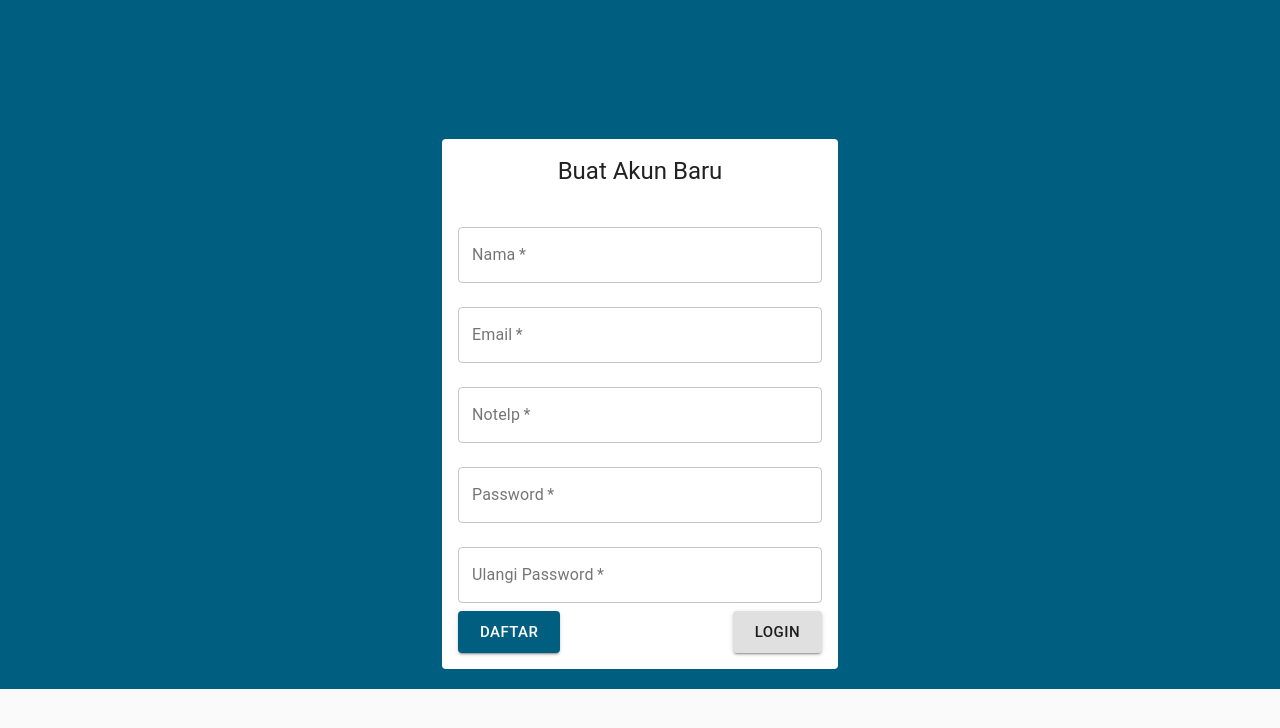
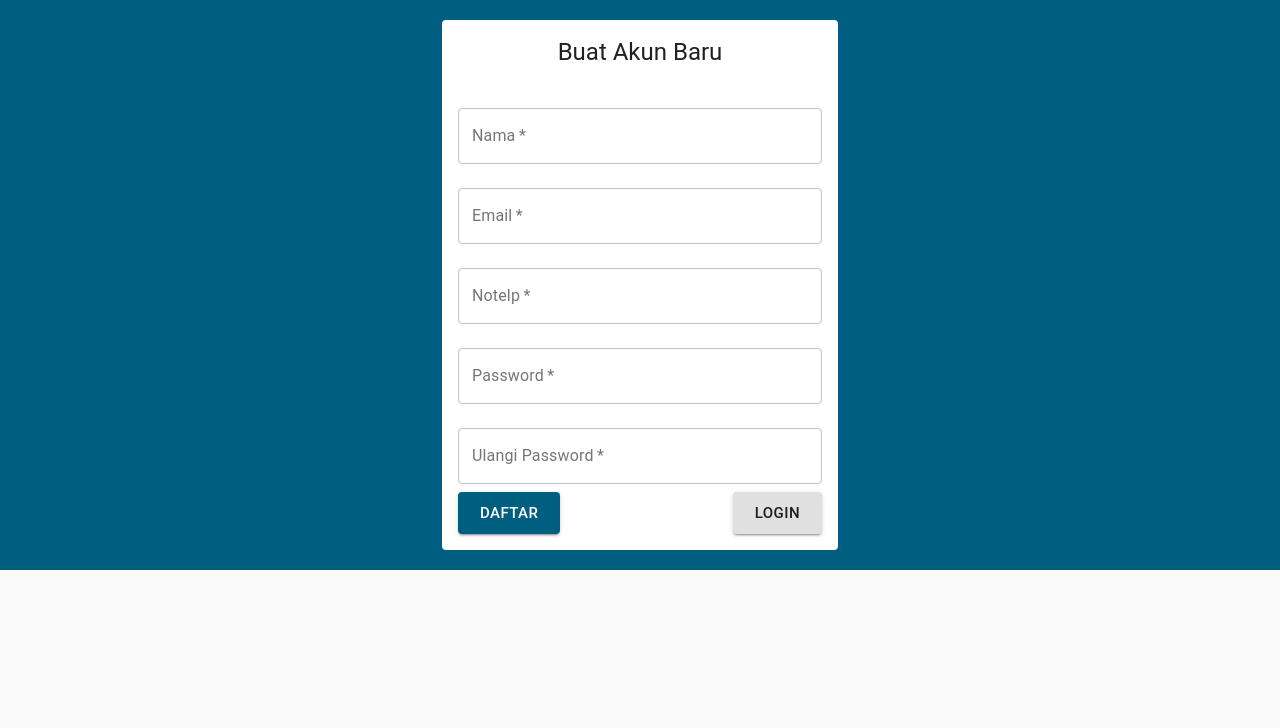
Before and after one commit to namasayayusi/silaturahmi-app, a React (Create React App) app: page /registrasi in a window 1280 px wide. Shown: the top 728 px of the page. Built offline with nearby package versions, Linux system fonts and the light colour scheme; no server answers.

Commit message:
update registrasi

```diff
--- a/src/pages/registrasi/index.js
+++ b/src/pages/registrasi/index.js
@@ -137,7 +137,6 @@ export default function Registrasi() {
     <CssBaseline />
       <div className={classes.daftarBlock}>
         <div className={classes.daftarBox}>
-          <div className={classes.logoBox}>{/* untuk logo */}</div>
           <Container maxWidth="xs">
             <Paper className={classes.paper}>
               <Typography variant="h5" component="h1" className={classes.title}>
--- a/src/pages/registrasi/styles.js
+++ b/src/pages/registrasi/styles.js
@@ -10,10 +10,7 @@ export default makeStyles(theme => ({
   daftarBox: {
     position: "relative",
     height: "100%",
-    zIndex: 2,
-    display: "flex",
     alignItems: "center",
-    flexFlow: "column nowrap"
   },
   logoBox: {
     width: 282,
```
